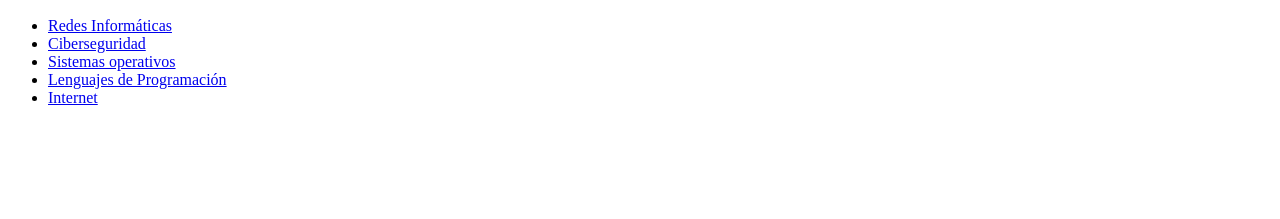
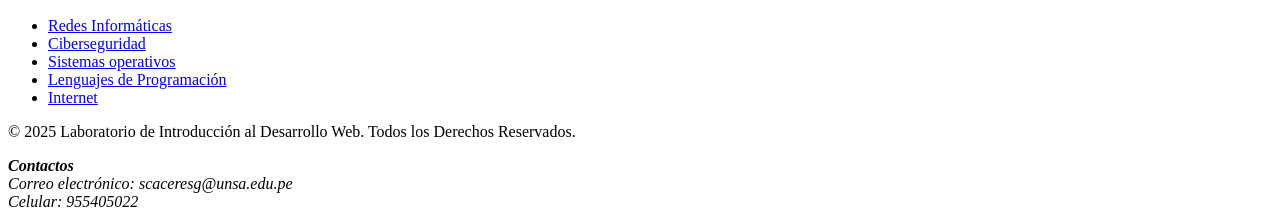
Before and after one commit to saulocaceresg/Laboratorio5IDWEB-HTML5-p3-Sem-ntico, a plain HTML site: page index.html in a window 1280 px wide. Shown: the part 984-1203 px from the top of the page. Before the commit the page ends 1107 px from the top, so only its background shows below. Drawn offline with Linux system fonts and the light colour scheme.

Commit message:
Commit 5: piepágina y contacto

```diff
--- a/index.html
+++ b/index.html
@@ -55,5 +55,14 @@
         </aside>
     </main>
 
+    <!-- Pie de página -->
+    <footer>
+        <p>&copy; 2025 Laboratorio de Introducción al Desarrollo Web. Todos los Derechos Reservados.</p>
+            <address>
+                <b>Contactos</b> <br>
+                Correo electrónico: scaceresg@unsa.edu.pe <br>
+                Celular: 955405022
+            </address>
+    </footer>
 </body>
 </html>
```
